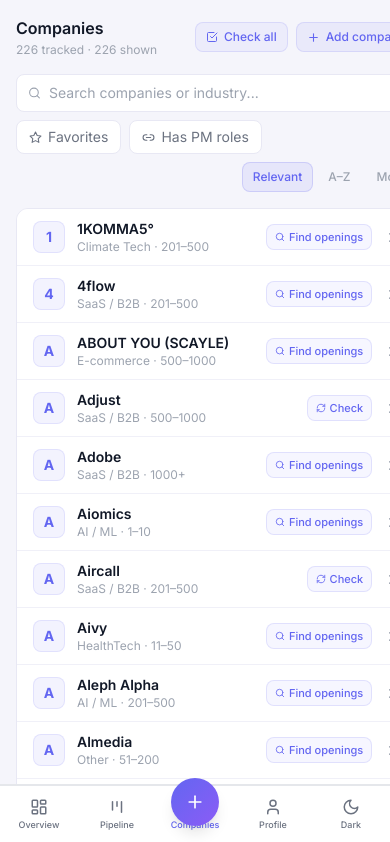
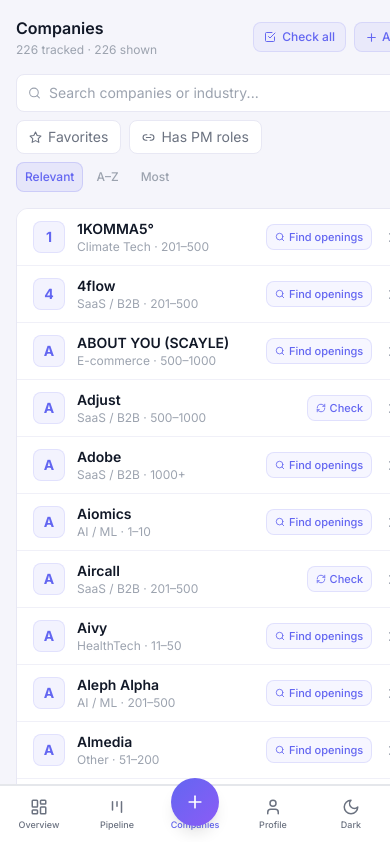
Before and after one commit to bianakl/berlin-jobhunt, a React (Vite) app: page / in a window 390 px wide. Shown: the top 842 px of the page. Built offline with nearby package versions, Linux system fonts and the light colour scheme.

Commit message:
Tighten Companies header on mobile: shorter labels, no ml-auto on sort
Co-Authored-By: Claude Sonnet 4.6 <noreply@anthropic.com>

```diff
--- a/src/components/Companies.jsx
+++ b/src/components/Companies.jsx
@@ -156,10 +156,10 @@ export default function Companies({ companies, jobs, onAddCompany, onEditCompany
           )}
           <button
             onClick={onAddCompany}
-            className="flex items-center gap-1.5 px-2.5 py-1.5 rounded-lg text-xs font-medium transition-all"
+            className="flex items-center gap-1 px-2.5 py-1.5 rounded-lg text-xs font-medium transition-all"
             style={{ background: 'rgba(99,102,241,0.08)', color: '#6366f1', border: '1px solid rgba(99,102,241,0.15)' }}
           >
-            <Plus size={13} />Add company
+            <Plus size={13} /><span className="hidden sm:inline">Add company</span><span className="sm:hidden">Add</span>
           </button>
         </div>
       </div>
@@ -205,12 +205,12 @@ export default function Companies({ companies, jobs, onAddCompany, onEditCompany
           <Link2 size={13} />
           Has PM roles
         </button>
-        <div className="flex items-center gap-1 ml-auto">
+        <div className="flex items-center gap-1">
           {['default', 'az', 'most'].map((s) => (
             <button
               key={s}
               onClick={() => setSort(s)}
-              className="px-2.5 py-1.5 rounded-lg text-xs font-medium transition-all"
+              className="px-2 py-1.5 rounded-lg text-xs font-medium transition-all"
               style={{
                 background: sort === s ? 'rgba(99,102,241,0.1)' : 'transparent',
                 color: sort === s ? '#6366f1' : 'var(--text-4)',
```
